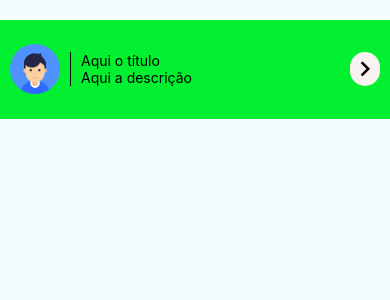
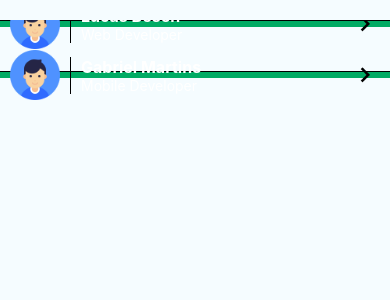
Before and after one commit to lucasbesen/graphql-client, a React Native app: screen / in a window 390 px wide. Shown: the top 300 px of the page. Built offline with nearby package versions, Linux system fonts and the light colour scheme.

Commit message:
Styling card

```diff
--- a/App.js
+++ b/App.js
@@ -8,6 +8,7 @@ import React, { Component } from 'react';
 import {
   StyleSheet,
   View,
+  FlatList
 } from 'react-native';
 import Card from './components/Card';
 
@@ -15,7 +16,10 @@ export default class App extends Component {
   render() {
     return (
       <View style={styles.container}>
-        <Card />
+        <FlatList
+          data={[{name: 'Lucas Besen', description: 'Web Developer'}, {name: 'Gabriel Martins', description: 'Mobile Developer'}]}
+          renderItem={({item}) => <Card studentName={item.name} studentDescription={item.description} />}
+        />
       </View>
     );
   }
--- a/components/Card.js
+++ b/components/Card.js
@@ -17,8 +17,8 @@ export default class Card extends Component {
         />
         <View style={styles.info}>
           <View>
-            <Text>Aqui o título</Text>
-            <Text>Aqui a descrição</Text>
+            <Text style={styles.studentName}>{this.props.studentName}</Text>
+            <Text style={styles.textWhite}>{this.props.studentDescription}</Text>
           </View>
           <TouchableOpacity style={styles.userButton}>
             <Image
@@ -37,9 +37,10 @@ const styles = StyleSheet.create({
     flex: 0.12,
     height: 100,
     flexDirection: 'row',
-    backgroundColor: '#02F02F',
+    backgroundColor: '#00AB64',
     alignItems: 'center',
     paddingHorizontal: 10,
+    borderTopWidth: 1,
   },
   info: {
     flex: 1,
@@ -54,14 +55,19 @@ const styles = StyleSheet.create({
     width: 50,
   },
   userButton: {
-    width: 30,
-    borderRadius: 15,
     justifyContent: 'center',
     alignItems: 'center',
-    backgroundColor: '#F9F2F2'
   },
   arrowRightImage: {
     width: 30,
     height: 30,
+  },
+  studentName: {
+    color: '#FFFFFF',
+    fontWeight: 'bold',
+    fontSize: 16,
+  },
+  textWhite: {
+    color: '#FFFFFF',
   }
 });
```
